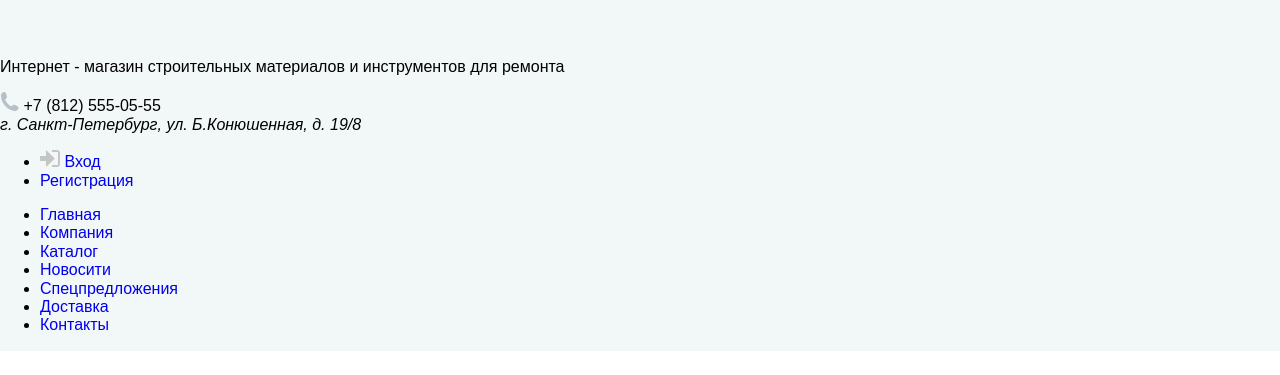
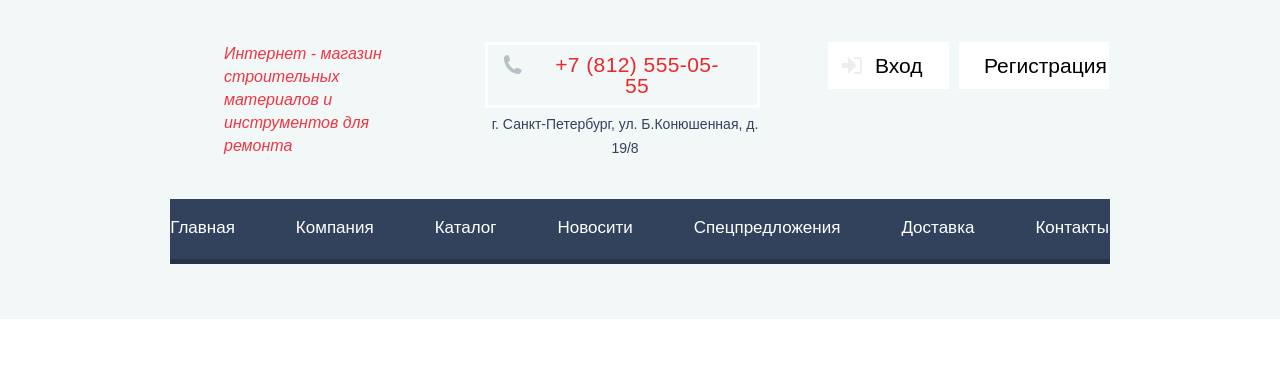
Before and after one commit to shurawi/952231-technomart-24, a plain HTML site: page index.html in a window 1280 px wide. Shown: the part 91-466 px from the top of the page. Drawn offline with Linux system fonts and the light colour scheme; a web font is replaced by a local one.

Commit message:
Закончил разметку header

```diff
--- a/css/style.css
+++ b/css/style.css
@@ -18,8 +18,6 @@ img {
 .flag-new {
   background: url('../img/new-flag.png') no-repeat 0 0;
 }
-
-
 
 .main-header {
   display: flex;
@@ -182,9 +180,11 @@ img {
   background-position: 0 0;
   opacity: 0.3;
 }
+
 .header-basket-link {
   padding: 11px 29px 13px 50px;
 }
+
 .header-basket-link:before {
   content: "";
   width: 15px;
@@ -209,30 +209,318 @@ img {
   color: #ffffff;
   background-color: #63a63e;
 }
+
 .header-market-link,
 .header-basket-link {
   padding: 12px 29px 14px 44px;
 }
+
 .header-market-link:hover,
 .header-basket-link:hover,
 .bookmarks:focus,
 .header-basket-link:focus {
   background-color: #212a3a;
 }
+
 .header-market-link:active,
 .header-basket-link:active {
   background-color: #161d29;
 }
+
 .header-chekorder-link:hover,
 .header-chekorder-link:focus {
   background-color: #5fbb2d;
 }
+
 .header-chekorder-link:active {
   background-color: #518534;
 }
+
 .header-market-link:hover::before,
 .header-basket-link:hover::before,
 .header-market-link:focus::before,
 .header-basket-link:focus::before {
   opacity: 1;
 }
+
+.header-market-link,
+.header-basket-link {
+  position: relative;
+  display: block;
+  margin: 0;
+  padding: 0 21px;
+  font-size: 17px;
+  line-height: 18px;
+  font-weight: 400;
+  text-align: left;
+  text-decoration: none;
+  color: #ffffff;
+}
+
+.header-market-link {
+  padding: 12px 26px 12px 44px;
+}
+
+.header-market-link:before {
+  content: "";
+  width: 14px;
+  height: 16px;
+  position: absolute;
+  top: 13px;
+  left: 17px;
+  background-image: url('../img/icon-bookmark.svg');
+  background-position: 0 0;
+  opacity: 0.3;
+}
+
+.header-basket-link {
+  padding: 11px 29px 13px 50px;
+}
+
+.header-basket-link:before {
+  content: "";
+  width: 15px;
+  height: 15px;
+  position: absolute;
+  top: 13px;
+  left: 18px;
+  background-image: url('../img/icon-cart.svg');
+  background-position: 0 0;
+  opacity: 0.3;
+}
+
+.header-chekorder-link {
+  padding: 13px 22px;
+  margin-right: 0;
+  font-size: 17px;
+  line-height: 18px;
+  font-weight: 400;
+  text-align: center;
+  text-decoration: none;
+  vertical-align: middle;
+  color: #ffffff;
+  background-color: #63a63e;
+}
+
+.header-market-link,
+.header-basket-link {
+  padding: 12px 29px 14px 44px;
+}
+
+.header-market-link:hover,
+.header-basket-link:hover,
+.bookmarks:focus,
+.header-basket-link:focus {
+  background-color: #212a3a;
+}
+
+.header-market-link:active,
+.header-basket-link:active {
+  background-color: #161d29;
+}
+
+.header-chekorder-link:hover,
+.header-chekorder-link:focus {
+  background-color: #5fbb2d;
+}
+
+.header-chekorder-link:active {
+  background-color: #518534;
+}
+
+.header-market-link:hover::before,
+.header-basket-link:hover::before,
+.header-market-link:focus::before,
+.header-basket-link:focus::before {
+  opacity: 1;
+}
+
+.header-bottom {
+  display: flex;
+  flex-direction: row;
+  justify-content: space-between;
+  align-items: flex-start;
+  margin-bottom: 35px;
+}
+
+.header-bottom p {
+  width: 196px;
+  margin: 0;
+  padding: 0;
+  padding-left: 54px;
+  font-size: 16px;
+  line-height: 23px;
+  font-weight: 400;
+  font-style: italic;
+  text-align: left;
+  color: #ee3643;
+}
+
+.header-bottom-contacts {
+  width: 250px;
+  margin: 0;
+  padding: 0;
+  margin-right: 10px;
+  display: flex;
+  flex-direction: column;
+}
+
+.phone {
+  position: relative;
+  width: 170px;
+  padding: 9px 35px;
+  padding-left: 64px;
+  font-size: 21px;
+  line-height: 21px;
+  font-style: normal;
+  letter-spacing: 0.42px;
+  text-align: center;
+  color: #e9292a;
+  border: 3px solid #ffffff;
+}
+
+.phone::before {
+  content: "";
+  width: 19px;
+  height: 19px;
+  position: absolute;
+  top: 10px;
+  left: 15px;
+  background: url('../img/icon-phone.svg') no-repeat 0 0;
+}
+
+address {
+  width: 270px;
+  padding: 4px 5px;
+  font-size: 14px;
+  line-height: 24px;
+  font-weight: 400;
+  font-style: normal;
+  text-align: center;
+  color: #32425c;
+}
+
+.user-nav {
+  width: 300px;
+  display: flex;
+  flex-direction: row;
+  justify-content: space-between;
+  align-items: flex-start;
+}
+
+.user-nav-list {
+  width: 299px;
+  display: flex;
+  justify-content: flex-end;
+  list-style: none;
+  margin: 0;
+  padding: 0;
+}
+
+.user-nav-item {
+  margin: 0;
+  padding: 0;
+}
+
+.user-login-link,
+.user-registration-link {
+  display: block;
+  position: relative;
+  margin: 0;
+  padding: 12px 25px;
+  font-size: 21px;
+  line-height: 21px;
+  text-align: left;
+  text-decoration: none;
+  color: #000000;
+  background-color: #ffffff;
+}
+
+.user-login-link::before {
+  content: "";
+  width: 20px;
+  height: 17px;
+  position: absolute;
+  top: 15px;
+  left: 14px;
+  background-image: url('../img/icon-login.svg');
+  background-position: 0 0;
+  background-color: transparent;
+  opacity: 0.3;
+}
+
+.user-login-link:hover::before {
+  opacity: 1;
+}
+
+.user-login-link:hover,
+.user-login-link:focus,
+.user-registration-link:hover,
+.user-registration-link:focus {
+  color: #ee3643;
+}
+
+.user-login-link:active::before {
+  opacity: 0.3;
+}
+
+.user-login-link:active,
+.user-registration-link:active {
+  color: rgba(0, 0, 0, 0.3);
+}
+
+.user-login-link {
+  width: 121px;
+  margin-right: 10px;
+  padding: 13px 25px 13px 47px;
+  box-sizing: border-box;
+}
+
+.user-registration-link {
+  width: 150px;
+  padding: 13px 25px 13px;
+  box-sizing: border-box;
+}
+
+.main-nav {
+  width: 940px;
+  margin-bottom: 60px;
+  background-color: #32425c;
+  box-shadow: 0 5px 0 0 #293449;
+  box-sizing: border-box;
+}
+
+.main-nav-list {
+  display: flex;
+  flex-direction: row;
+  justify-content: center;
+  margin: 0;
+  padding: 0;
+  list-style: none;
+  background-color: #32425c;
+}
+
+.main-nav-item {
+  margin: 0;
+  padding: 0;
+}
+
+.main-nav-link {
+  padding: 20px 31px 23px 30px;
+  font-size: 17px;
+  line-height: 17px;
+  font-weight: 400;
+  text-align: left;
+  color: #ffffff;
+  text-decoration: none;
+}
+
+
+.main-nav-link:hover,
+.main-nav-link:focus {
+  background-color: #293149;
+}
+
+.main-nav-link:active {
+  background-color: #1d2439;
+}
--- a/index.html
+++ b/index.html
@@ -24,34 +24,32 @@
             </button>
           </form>
             <a class="header-market-link" href="marker.html">Закладки:
-              <span class="bookmarks-count">0</span>
+              <span class="basket-count">0</span>
             </a>
             <a class="header-basket-link" href="basket.html">Корзина:
-              <span class="bookmarks-count">0</span>
+              <span class="basket-count">0</span>
             </a>
             <a class="header-chekorder-link" href="chek-order.html">Оформить заказ</a>
         </div>
       </div>
-      <section class="header-bottom">
+      <div class="header-bottom container">
+        <p>Интернет - магазин строительных материалов и инструментов для ремонта</p>
         <div class="header-bottom-contacts">
-          <p>Интернет - магазин строительных материалов и инструментов для ремонта</p>
-          <img src="img/icon-phone.svg" width="19" height="19" alt="Наш номер телефона">
-          <span class="phone-button">+7 (812) 555-05-55</span>
+          <span class="phone">+7 (812) 555-05-55</span>
           <address>г. Санкт-Петербург, ул. Б.Конюшенная, д. 19/8</address>
         </div>
         <div class="user-nav">
           <ul class="user-nav-list">
             <li class="user-nav-item user-login">
-              <a class="user-nav-link user-login" href="login.html"><img src="img/icon-login.svg" width="20" height="17" alt="Вход в личный кабинет">
-                Вход
-              </a>
+              <a class="user-nav-link user-login-link" href="login.html">Вход</a>
             </li>
             <li class="user-nav-item user-registration">
-              <a class="user-nav-link user-registration" href="#">Регистрация</a>
+              <a class="user-nav-link user-registration-link" href="#">Регистрация</a>
             </li>
           </ul>
         </div>
-        <nav class="main-nav">
+      </div>
+        <nav class="main-nav container">
           <ul class="main-nav-list">
             <li class="main-nav-item"><a class="main-nav-link" href="index.html">Главная</a></li>
             <li class="main-nav-item"><a class="main-nav-link" href="company.html">Компания</a></li>
@@ -66,10 +64,8 @@
     </header>
 
     <main class="main-page">
-
       <h1 class="visually-hidden">Техномарт: магазин строительных материалов и инструментов</h1>
-
-      <section class="promo">
+      <section class="promo container">
         <h2 class="visually-hidden">Категории нашего магазина</h2>
         <ul class="promo-list">
           <li class="promo-item promo-materials-item">
```
